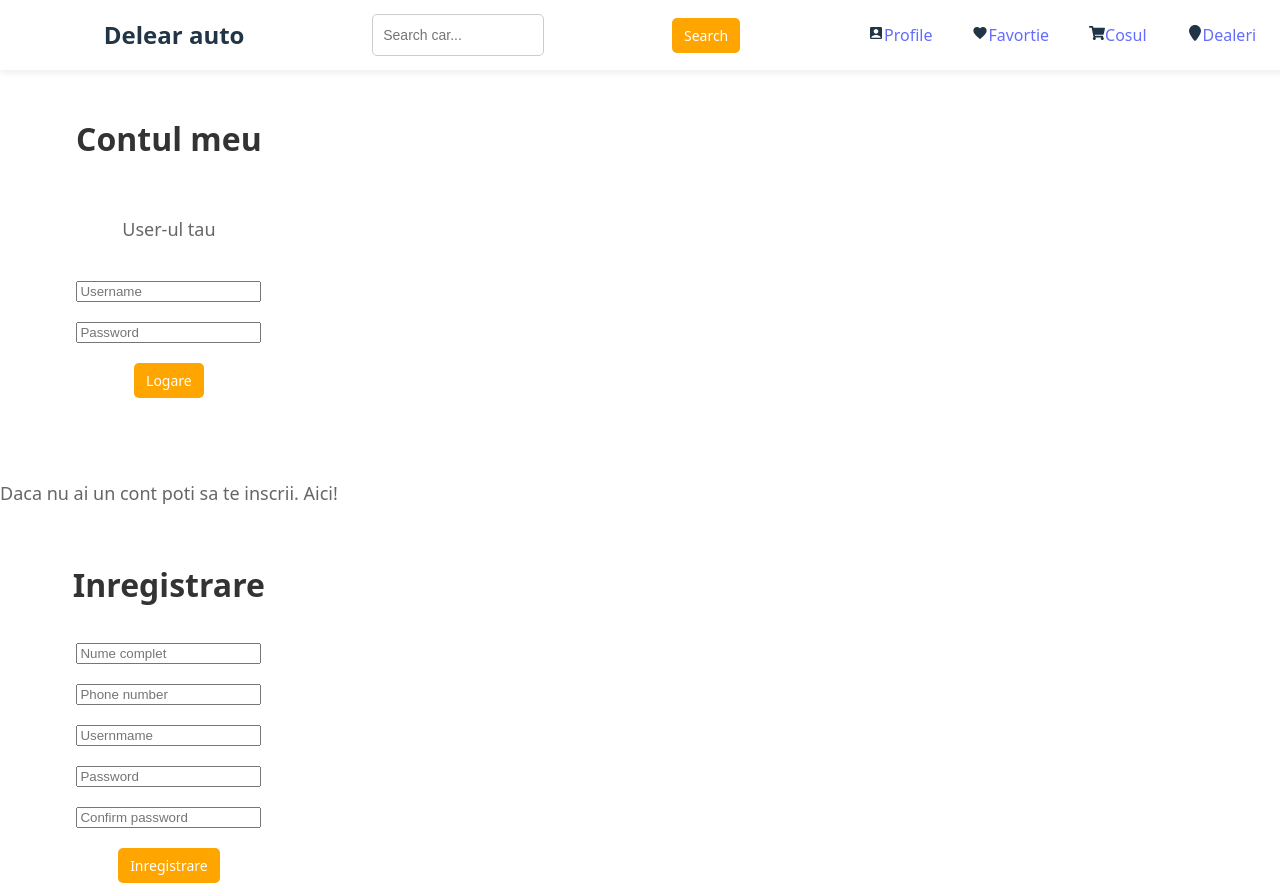
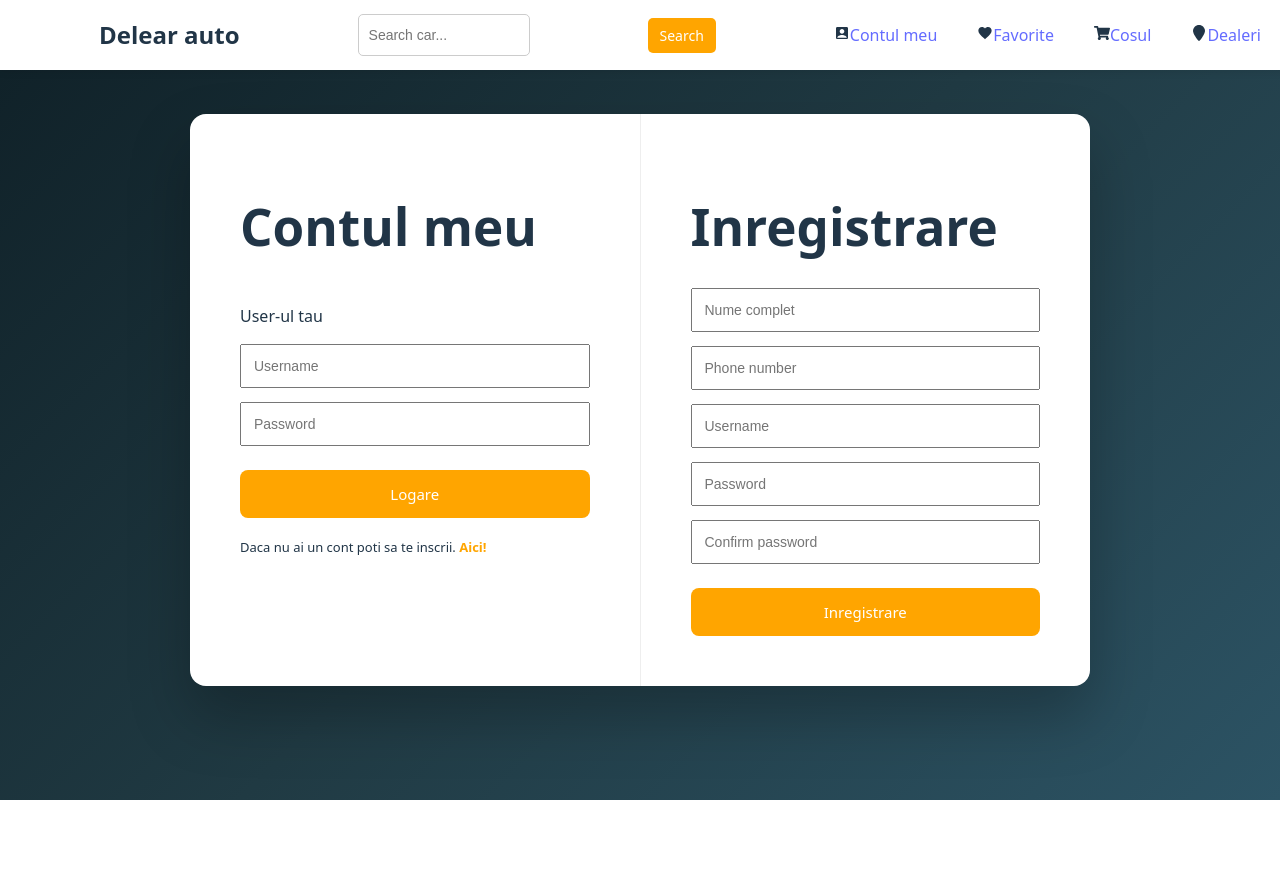
Before and after one commit to alex553478/delear-car, a React (Vite) app: page /contulmeu in a window 1280 px wide. After the commit the page ends 800 px from the top, so only its background shows below. Built offline with nearby package versions, Linux system fonts and the light colour scheme.

Commit message:
featured-blocked

```diff
--- a/package.json
+++ b/package.json
@@ -12,6 +12,7 @@
   "dependencies": {
     "react": "^19.2.0",
     "react-dom": "^19.2.0",
+    "react-icons": "^5.5.0",
     "react-router-dom": "^7.11.0"
   },
   "devDependencies": {
--- a/src/App.jsx
+++ b/src/App.jsx
@@ -2,16 +2,19 @@ import React from 'react'
 import './App.css'
 import {BrowserRouter as Router, Route, Routes} from 'react-router-dom'
 import Navbar from './assets/components/navbar.jsx'
-import Contulmeu  from './assets/components/Contulmeu.jsx'
+import Contulmeu from './assets/components/Contulmeu.jsx'
+import Featured from './assets/components/featured.jsx'
 
 
 const App = () => {
   return (
     <Router>
       <Navbar />
-      <Contulmeu />
+
+
 
       <Routes>
+        <Route path='/contulmeu' element={<Contulmeu />} />
 
       </Routes>
     </Router>
--- a/src/assets/components/Contulmeu.jsx
+++ b/src/assets/components/Contulmeu.jsx
@@ -3,23 +3,38 @@ import './contulmeu.css'
 
 const Contulmeu = () => {
   return (
-    <div>
-        <div className="contulmeu">
+    <div className="page-auth">
+
+      <div className="auth-card">
+
+        {/* LOGIN */}
+        <div className="auth-section">
           <h1>Contul meu</h1>
           <p>User-ul tau</p>
+
           <input type="text" placeholder="Username" />
           <input type="password" placeholder="Password" />
           <button>Logare</button>
-            <br></br>
-            <p>Daca nu ai un cont poti sa te inscrii. Aici!</p>
+
+          <p className="switch-text">
+            Daca nu ai un cont poti sa te inscrii. <span>Aici!</span>
+          </p>
+        </div>
+
+        {/* REGISTER */}
+        <div className="auth-section">
           <h1>Inregistrare</h1>
+
           <input type="text" placeholder="Nume complet" />
           <input type="number" placeholder="Phone number" />
-            <input type="text" placeholder="Usernmame" />
+          <input type="text" placeholder="Username" />
           <input type="password" placeholder="Password" />
           <input type="password" placeholder="Confirm password" />
           <button>Inregistrare</button>
         </div>
+
+      </div>
+
     </div>
   )
 }
--- a/src/assets/components/contulmeu.css
+++ b/src/assets/components/contulmeu.css
@@ -1,36 +1,81 @@
-body{
-    margin: 0;
-    padding: 0;
-    box-sizing: border-box;
+/* PAGE FULL SCREEN */
+.page-auth {
+  width: 100vw;
+  height: 100vh;
+  background: linear-gradient(135deg, #0f2027, #203a43, #2c5364);
+  display: flex;
+  justify-content: center;
+  align-items: center;
 }
-.contulmeu {
-    margin-top: 100px;
+
+/* CARD CENTRAL */
+.auth-card {
+  display: flex;
+  width: 900px;
+  min-height: 520px;
+  background: white;
+  border-radius: 16px;
+  box-shadow: 0 30px 60px rgba(0,0,0,0.25);
+  overflow: hidden;
+}
+
+/* SECTIUNI */
+.auth-section {
+  width: 50%;
+  padding: 50px;
   display: flex;
   flex-direction: column;
-    align-items: center;
-    gap: 20px;
+}
 
+.auth-section:first-child {
+  border-right: 1px solid #eee;
 }
-.contulmeu h1 {
-    font-size: 32px;
-    color: #333;
 
+/* INPUT */
+.auth-section input {
+  padding: 12px;
+  margin-bottom: 14px;
+  font-size: 14px;
 }
-.contulmeu p {
-    font-size: 18px;
-    color: #666;
-}
-.contulmeu button{
-    background-color: orange;
+
+/* BUTTON */
+.auth-section button {
+  margin-top: 10px;
+  padding: 14px;
+  background: orange;
   color: white;
   border: none;
-    padding: 8px 12px;
-    border-radius: 5px;
+  border-radius: 8px;
   cursor: pointer;
-    font-size: 14px;
+  font-size: 15px;
+}
 
+/* TEXT */
+.switch-text {
+  margin-top: 20px;
+  font-size: 13px;
 }
-.contulmeu button:hover{
-    background-color: darkorange;
-    color: black;
+
+.switch-text span {
+  color: orange;
+  cursor: pointer;
+  font-weight: bold;
 }
+
+/* RESPONSIVE */
+@media (max-width: 900px) {
+  .auth-card {
+    flex-direction: column;
+    width: 95%;
+    min-height: auto;
+  }
+
+  .auth-section {
+    width: 100%;
+  }
+
+  .auth-section:first-child {
+    border-right: none;
+    border-bottom: 1px solid #eee;
+  }
+}
--- /dev/null
+++ b/src/assets/components/featured.css
@@ -0,0 +1,31 @@
+body{
+    margin: 0;
+    padding: 0;
+    box-sizing: border-box;
+}
+
+.featured {
+    width: 100%;
+    margin-top: 80px;
+    padding: 20px 40px;
+    background-color: #f5f5f5;
+    display: flex;
+    justify-content: center;
+    align-items: center;
+}
+.featuredItem {
+    background-color: aqua;
+    flex:1;
+    margin: 0 10px;
+    padding: 20px;
+    border-radius: 8px;
+    box-shadow: 0 2px 8px rgba(0,0,0,0.1);
+}
+
+.featuredImg {
+    width: 100%;
+    height: auto;
+    border-radius: 8px;
+    margin-bottom: 15px;
+
+}
--- /dev/null
+++ b/src/assets/components/featured.jsx
@@ -0,0 +1,23 @@
+import React from 'react'
+import './featured.css'
+
+const featured = () => {
+  return (
+    <div>
+       <div className="featured">
+        <div className="featuredItem">
+            <img src= "" alt="ford focus" className="featuredImg" />
+            <div className="featuredTitles">
+                <h1>Ford Focus MK3</h1>
+                <p>Price at 7,500Eur</p>
+                <p>2017 model</p>
+                <p>200,000 km</p>
+                <p>Engime : 1,6TDCI 95HP</p>
+            </div>
+        </div>
+       </div>
+    </div>
+  )
+}
+
+export default featured
--- a/src/assets/components/navbar.jsx
+++ b/src/assets/components/navbar.jsx
@@ -4,6 +4,7 @@ import { MdAccountBox } from "react-icons/md";
 import { MdFavorite } from "react-icons/md";
 import { FaShoppingCart } from "react-icons/fa";
 import { FaLocationPin } from "react-icons/fa6";
+import { Link } from 'react-router-dom';
 
 const navbar = () => {
   return (
@@ -15,20 +16,19 @@ const navbar = () => {
             <div className="nav-links">
                 <div className="Profile-icon">
                     <MdAccountBox />
-                    <a href=''>Profile</a>
+                    <a href='/contulmeu'>Contul meu</a>
                 </div>
                 <div className="Favorite-icon">
                     <MdFavorite />
-                    <a href=''>Favortie</a>
+                    <a href='/favorite'>Favorite</a>
                 </div>
                 <div className="Cosul-icon">
                     <FaShoppingCart />
-                    <a href=''>Cosul</a>
-
+                    <a href='/cart'>Cosul</a>
                 </div>
                 <div className="location-icon">
                     <FaLocationPin />
-                    <a href=''>Dealeri</a>
+                    <a href='/dealeri'>Dealeri</a>
                 </div>
 
 
```
Also changed, not shown: 1 other file (tests, documents, lock files or other folders). Lines whose indentation alone changed are shown as unchanged.
